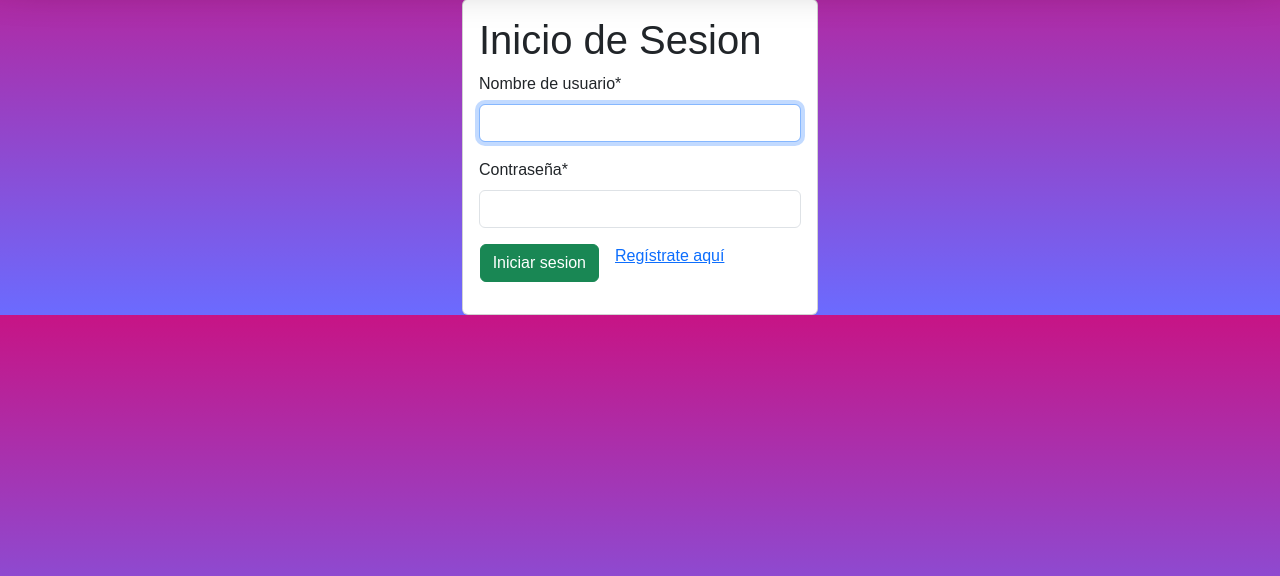
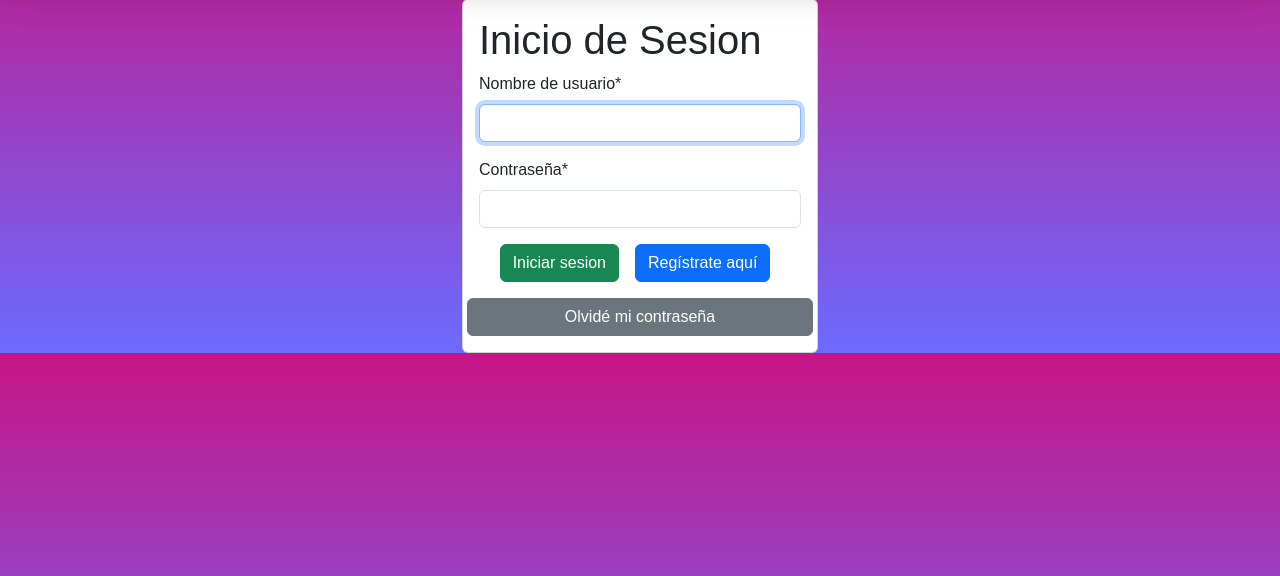
Before and after one commit to GiancarloTS/ETProrgamcionWeb, a Django app: page /iniciosesion in a window 1280 px wide. Shown: the part 109-685 px from the top of the page. Run offline with Django 5.2, Linux system fonts and the light colour scheme; some libraries are stand-ins or nearby versions; some web fonts are replaced.

Commit message:
implementando cambios en olvide contraseña y navbar

```diff
--- a/Posterinn/PosterinPag/forms.py
+++ b/Posterinn/PosterinPag/forms.py
@@ -96,7 +96,7 @@ class cambiarClaveForm(forms.Form):
             attrs= {
                 'class' : 'form-control',
                 'placeholder': 'Ingrese su nueva contraseña',
-                'id': 'password1',
+                'id': 'clave1',
                 'required':'required',
             }
     ))
@@ -105,7 +105,7 @@ class cambiarClaveForm(forms.Form):
         attrs= {
             'class' : 'form-control',
             'placeholder': 'Ingrese nuevamente la nueva contraseña',
-            'id': 'password2',
+            'id': 'clave2',
             'required':'required',
         }
     ))
--- a/Posterinn/PosterinPag/templates/Cambiarclave.html
+++ b/Posterinn/PosterinPag/templates/Cambiarclave.html
@@ -91,7 +91,6 @@
 
                 <form method="POST" class="card card-body text-center">
                     <h1>Cambiar Contraseña</h1>
-                    {{error}}
                     {% csrf_token %}
                     {{form | crispy}}
 
@@ -111,8 +110,6 @@
       </div>
     </div>
   </main>
-
-
 
 
 
--- a/Posterinn/PosterinPag/templates/Contactanos.html
+++ b/Posterinn/PosterinPag/templates/Contactanos.html
@@ -75,6 +75,9 @@
               </li>
               <li class="nav-item">
                 <a class="nav-link" href="{% url 'cerrarsesion' %}">Cerrar sesión</a>
+              </li>
+              <li class="nav-item">
+                <a class="nav-link" href="{% url 'cambiarclave' %}">Olvidé Contraseña</a>
               </li>
               {% else %}
               <li class="nav-item">
--- a/Posterinn/PosterinPag/templates/EdicionPerfil.html
+++ b/Posterinn/PosterinPag/templates/EdicionPerfil.html
@@ -51,6 +51,9 @@
                         </li>
                         <li class="nav-item">
                             <a class="nav-link" href="{% url 'cerrarsesion' %}">Cerrar sesión</a>
+                        </li>
+                        <li class="nav-item">
+                            <a class="nav-link" href="{% url 'cambiarclave' %}">Olvidé Contraseña</a>
                         </li>
                         {% else %}
                         <li class="nav-item">
--- a/Posterinn/PosterinPag/templates/GaleriaDeFotos.html
+++ b/Posterinn/PosterinPag/templates/GaleriaDeFotos.html
@@ -60,6 +60,9 @@
             </li>
             <li class="nav-item">
               <a class="nav-link" href="{% url 'cerrarsesion' %}">Cerrar sesión</a>
+            </li>
+            <li class="nav-item">
+              <a class="nav-link" href="{% url 'cambiarclave' %}">Olvidé Contraseña</a>
             </li>
             {% else %}
             <li class="nav-item">
--- a/Posterinn/PosterinPag/templates/Inicio.html
+++ b/Posterinn/PosterinPag/templates/Inicio.html
@@ -72,7 +72,7 @@
                 <a class="nav-link" href="{% url 'cerrarsesion' %}">Cerrar sesión</a>
               </li>
               <li class="nav-item">
-                <a class="nav-link" href="{% url 'cambiarclave' %}">Cambiar contraseña</a>
+                <a class="nav-link" href="{% url 'cambiarclave' %}">Olvidé Contraseña</a>
               </li>
               {% else %}
               <li class="nav-item">
--- a/Posterinn/PosterinPag/templates/InicioSesion.html
+++ b/Posterinn/PosterinPag/templates/InicioSesion.html
@@ -65,6 +65,9 @@
             <li class="nav-item">
               <a class="nav-link" href="{% url 'cerrarsesion' %}">Cerrar sesión</a>
             </li>
+            <li class="nav-item">
+              <a class="nav-link" href="{% url 'cambiarclave' %}">Olvidé Contraseña</a>
+            </li>
             {% else %}
             <li class="nav-item">
               <a class="nav-link " href="{% url 'registro' %}">Registro</a>
@@ -97,14 +100,17 @@
               {% csrf_token %}
               {{ form | crispy }}
               <div class="d-flex gap-3">
-                <div class="mb-3 mr-2" style="width: 120px;">
+                <div class="mb-3 mr-2" style="width: 140px;">
                   <button type="submit" class="btn btn-success" style="float:right">
                     Iniciar sesion
                   </button>
                 </div>
                 <div class="mb-3">
-                  <a href="{% url 'registro' %}">Regístrate aquí</a>
+                  <a class="btn btn-primary" href="{% url 'registro' %}">Regístrate aquí</a>
                 </div>
+              </div>
+              <div class="row align-items-center">
+                <a class="col btn btn-secondary" href="{% url 'cambiarclave' %}">Olvidé mi contraseña</a>
               </div>
             </form>
           </div>
--- a/Posterinn/PosterinPag/templates/Novedades.html
+++ b/Posterinn/PosterinPag/templates/Novedades.html
@@ -67,6 +67,9 @@
             <li class="nav-item">
               <a class="nav-link" href="{% url 'cerrarsesion' %}">Cerrar sesión</a>
             </li>
+            <li class="nav-item">
+              <a class="nav-link" href="{% url 'cambiarclave' %}">Olvidé Contraseña</a>
+            </li>
             {% else %}
             <li class="nav-item">
               <a class="nav-link " href="{% url 'registro' %}">Registro</a>
@@ -74,6 +77,7 @@
             <li class="nav-item">
               <a class="nav-link" href="{% url 'iniciosesion' %}">Inicio sesión</a>
             </li>
+
             {% endif %}
 
             {% if user.is_staff %}
--- a/Posterinn/PosterinPag/templates/PerfilUsuario.html
+++ b/Posterinn/PosterinPag/templates/PerfilUsuario.html
@@ -61,6 +61,9 @@
                           </li>
                           <li class="nav-item">
                             <a class="nav-link" href="{% url 'cerrarsesion' %}">Cerrar sesión</a>
+                          </li>
+                          <li class="nav-item">
+                            <a class="nav-link" href="{% url 'cambiarclave' %}">Olvidé Contraseña</a>
                           </li>
                         {% else %}
                         <li class="nav-item">
--- a/Posterinn/PosterinPag/templates/Pokemons.html
+++ b/Posterinn/PosterinPag/templates/Pokemons.html
@@ -62,6 +62,9 @@
             </li>
             <li class="nav-item">
               <a class="nav-link" href="{% url 'cerrarsesion' %}">Cerrar sesión</a>
+            </li>
+            <li class="nav-item">
+              <a class="nav-link" href="{% url 'cambiarclave' %}">Olvidé Contraseña</a>
             </li>
             {% else %}
             <li class="nav-item">
--- a/Posterinn/PosterinPag/templates/Producto.html
+++ b/Posterinn/PosterinPag/templates/Producto.html
@@ -67,6 +67,9 @@
               </li>
               <li class="nav-item">
                 <a class="nav-link" href="{% url 'cerrarsesion' %}">Cerrar sesión</a>
+              </li>
+              <li class="nav-item">
+                <a class="nav-link" href="{% url 'cambiarclave' %}">Olvidé Contraseña</a>
               </li>
               {% else %}
               <li class="nav-item">
--- a/Posterinn/PosterinPag/templates/QuienesSomos.html
+++ b/Posterinn/PosterinPag/templates/QuienesSomos.html
@@ -59,6 +59,9 @@
             </li>
             <li class="nav-item">
               <a class="nav-link" href="{% url 'cerrarsesion' %}">Cerrar sesión</a>
+            </li>
+            <li class="nav-item">
+              <a class="nav-link" href="{% url 'cambiarclave' %}">Olvidé Contraseña</a>
             </li>
             {% else %}
             <li class="nav-item">
--- a/Posterinn/PosterinPag/templates/Registro.html
+++ b/Posterinn/PosterinPag/templates/Registro.html
@@ -62,6 +62,9 @@
             </li>
             <li class="nav-item">
               <a class="nav-link" href="{% url 'cerrarsesion' %}">Cerrar sesión</a>
+            </li>
+            <li class="nav-item">
+              <a class="nav-link" href="{% url 'cambiarclave' %}">Olvidé Contraseña</a>
             </li>
             {% else %}
             <li class="nav-item">
--- a/Posterinn/PosterinPag/templates/boleta.html
+++ b/Posterinn/PosterinPag/templates/boleta.html
@@ -72,6 +72,9 @@
               </li>
               <li class="nav-item">
                 <a class="nav-link" href="{% url 'cerrarsesion' %}">Cerrar sesión</a>
+              </li>
+              <li class="nav-item">
+                <a class="nav-link" href="{% url 'cambiarclave' %}">Olvidé Contraseña</a>
               </li>
               {% else %}
               <li class="nav-item">
--- a/Posterinn/PosterinPag/views.py
+++ b/Posterinn/PosterinPag/views.py
@@ -1,5 +1,6 @@
 from django.shortcuts import render, redirect
 from django.urls import reverse_lazy
+from django.contrib import messages
 from django.contrib.auth.forms import UserCreationForm, AuthenticationForm
 from django.contrib.auth.models import User
 from django.contrib.auth import login, logout, authenticate
@@ -256,14 +257,14 @@ class cambiar_clave(RegistroUsuario, View):
         if form.is_valid():
             user = User.objects.filter(id=request.user.id)
             if user.exists():
-                user = user.first()
-                user.set_password(form.cleaned_data.get('clave1'))
-                if request.POST['clave1'] != request.POST['clave2']:
-                    return redirect('cambiarclave')
-                else:
+                if request.POST['clave1'] == request.POST['clave2']:
+                    user = user.first()
+                    user.set_password(form.cleaned_data.get('clave1'))
                     user.save()
                     logout(request)
                     return redirect('iniciosesion')
+                else:
+                    return redirect('cambiarclave')
         else:
             form = self.form_class(request.POST)
             return render(request, self.template_name, {'form':form})
```
Also changed, not shown: Posterinn/ProyectoPosterin/settings.py (+9 -0 lines). Lines whose indentation alone changed are shown as unchanged.
